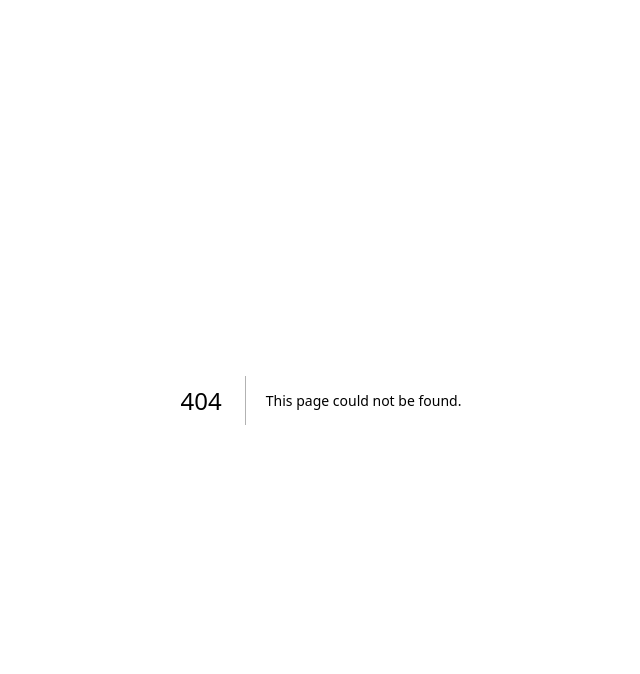
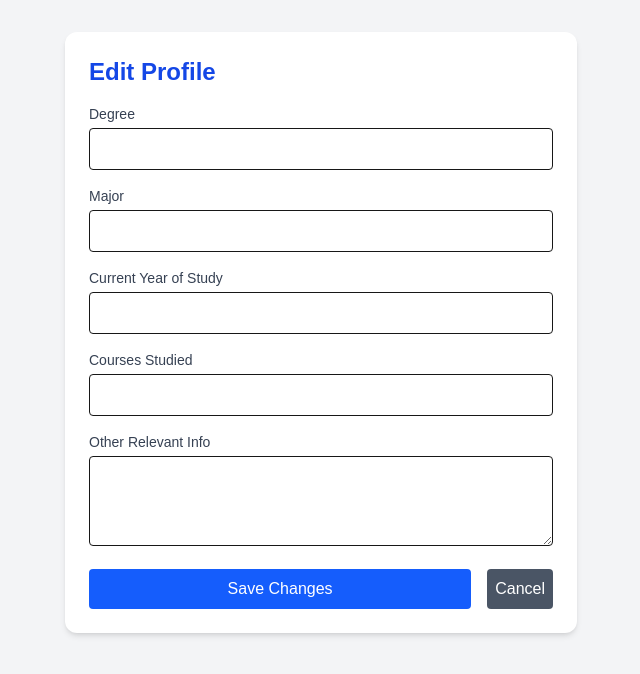
Before and after one commit to cloudvorkala/ECMS-StudyZone, a Next.js app in the folder frontend/: page /mentor/editprofile in a window 1280 px wide. Before the commit this address had no page. Shown: the top 674 px of the page, without its empty margins (319-959 px from the left). Built offline with nearby package versions, Linux system fonts and the light colour scheme.

Commit message:
edit profile button works to go to edit profile page

```diff
--- /dev/null
+++ b/frontend/src/pages/mentor/editprofile.tsx
@@ -0,0 +1,88 @@
+import React, { useState } from 'react';
+import Link from 'next/link';
+
+export default function EditProfile() {
+  const [degree, setDegree] = useState('');
+  const [major, setMajor] = useState('');
+  const [currentYear, setCurrentYear] = useState('');
+  const [coursesStudied, setCoursesStudied] = useState('');
+  const [otherInfo, setOtherInfo] = useState('');
+
+  const handleSubmit = (e: React.FormEvent) => {
+    e.preventDefault();
+    // Handle form submission (e.g., save to database)
+    console.log({ degree, major, currentYear, coursesStudied, otherInfo });
+  };
+
+  return (
+    <div className="min-h-screen flex flex-col items-center bg-gray-100 p-8">
+      <div className="bg-white p-6 rounded-xl shadow-md w-full max-w-lg">
+        <h1 className="text-2xl font-bold text-blue-700 mb-4">Edit Profile</h1>
+        <form onSubmit={handleSubmit} className="flex flex-col space-y-4">
+          <div>
+            <label className="block text-sm font-medium text-gray-700">Degree</label>
+            <input
+              type="text"
+              value={degree}
+              onChange={(e) => setDegree(e.target.value)}
+              className="mt-1 p-2 w-full border rounded"
+              required
+            />
+          </div>
+          <div>
+            <label className="block text-sm font-medium text-gray-700">Major</label>
+            <input
+              type="text"
+              value={major}
+              onChange={(e) => setMajor(e.target.value)}
+              className="mt-1 p-2 w-full border rounded"
+              required
+            />
+          </div>
+          <div>
+            <label className="block text-sm font-medium text-gray-700">Current Year of Study</label>
+            <input
+              type="text"
+              value={currentYear}
+              onChange={(e) => setCurrentYear(e.target.value)}
+              className="mt-1 p-2 w-full border rounded"
+              required
+            />
+          </div>
+          <div>
+            <label className="block text-sm font-medium text-gray-700">Courses Studied</label>
+            <input
+              type="text"
+              value={coursesStudied}
+              onChange={(e) => setCoursesStudied(e.target.value)}
+              className="mt-1 p-2 w-full border rounded"
+              required
+            />
+          </div>
+          <div>
+            <label className="block text-sm font-medium text-gray-700">Other Relevant Info</label>
+            <textarea
+              value={otherInfo}
+              onChange={(e) => setOtherInfo(e.target.value)}
+              className="mt-1 p-2 w-full border rounded"
+              rows={3}
+            />
+          </div>
+          <div className="flex space-x-4">
+            <button
+              type="submit"
+              className="w-full bg-blue-600 text-white p-2 rounded hover:bg-blue-700"
+            >
+              Save Changes
+            </button>
+            <Link href="/mentor/profile">
+              <button className="w-full bg-gray-600 text-white p-2 rounded hover:bg-gray-700">
+                Cancel
+              </button>
+            </Link>
+          </div>
+        </form>
+      </div>
+    </div>
+  );
+}
--- a/frontend/src/pages/mentor/profile.tsx
+++ b/frontend/src/pages/mentor/profile.tsx
@@ -1,14 +1,16 @@
-// src/pages/mentor/profile.tsx
 import React from 'react';
+import Link from 'next/link';
 
 export default function MentorProfile() {
   return (
     <div className="min-h-screen flex flex-col items-center bg-gray-100 p-8">
       <div className="bg-white p-6 rounded-xl shadow-md w-full max-w-lg flex flex-col items-center">
         <h1 className="text-2xl font-bold text-blue-700 mb-4">Mentor Profile</h1>
-        <button className="w-full bg-blue-600 text-white p-2 rounded hover:bg-blue-700">
-          Edit Profile
-        </button>
+        <Link href="/mentor/editprofile" passHref>
+          <button className="w-full bg-blue-600 text-white p-2 rounded hover:bg-blue-700">
+            Edit Profile
+          </button>
+        </Link>
       </div>
     </div>
   );
```
